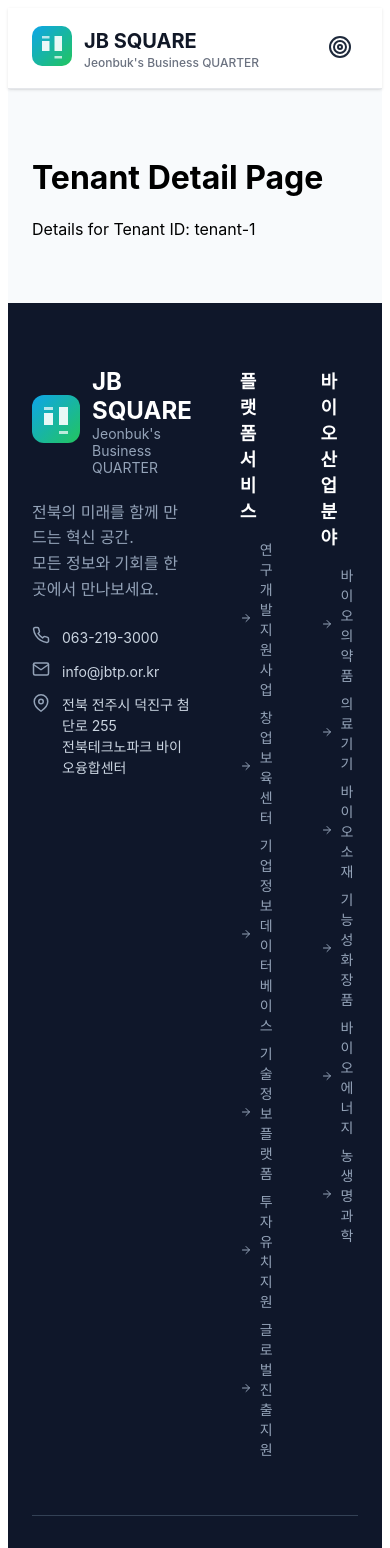
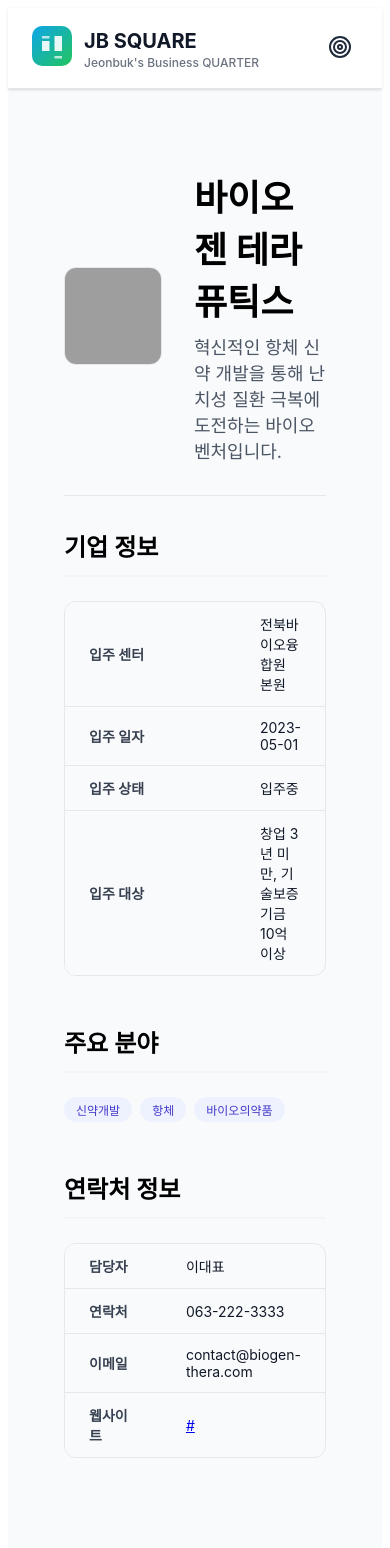
Before and after one commit to viakisun/jbio-hub-sample, a React (Create React App) app: page /incubation/tenants/tenant-1 in a window 390 px wide. Shown: the top 1548 px of the page. Built offline with nearby package versions, Linux system fonts and the light colour scheme; grey boxes are pictures that could not be loaded.

Commit message:
feat: Implement 'Tenants' tab for Incubation feature
This completes Phase 3 of the 'Incubation Center' implementation.

- Builds out the `TenantsView` to display a responsive list of tenant cards.
- Builds out the `TenantDetailPage` to display detailed information for a single tenant.

```diff
--- a/src/components/organisms/IncubationTabs/TenantsView.tsx
+++ b/src/components/organisms/IncubationTabs/TenantsView.tsx
@@ -1,10 +1,47 @@
 import React from 'react';
+import styled from 'styled-components';
+import Grid from '../../atoms/Grid';
+import SearchBar from '../../molecules/SearchBar';
+import FilterBar from '../../molecules/FilterBar';
+import Pagination from '../../molecules/Pagination';
+import TenantCard, { TenantCardData } from '../../molecules/TenantCard';
+
+// --- MOCK DATA ---
+const mockTenants: TenantCardData[] = [
+  { id: 'tenant-1', name: '바이오젠 테라퓨틱스', logoUrl: 'https://picsum.photos/seed/logo1/48', centerName: '전북바이오융합원 본원', fieldTags: ['신약개발', '항체'] },
+  { id: 'tenant-2', name: '메디퓨처', logoUrl: 'https://picsum.photos/seed/logo2/48', centerName: '전북바이오융합원 본원', fieldTags: ['의료기기', '진단'] },
+  { id: 'tenant-3', name: '그린사이언스', logoUrl: 'https://picsum.photos/seed/logo3/48', centerName: '익산 BI 센터', fieldTags: ['건강기능식품', '천연물'] },
+  { id: 'tenant-4', name: '뉴로링크 AI', logoUrl: 'https://picsum.photos/seed/logo4/48', centerName: '정읍 BI 센터', fieldTags: ['AI', '뇌과학'] },
+  { id: 'tenant-5', name: '셀큐어', logoUrl: 'https://picsum.photos/seed/logo5/48', centerName: '전북바이오융합원 본원', fieldTags: ['세포치료제'] },
+  { id: 'tenant-6', name: '팜캐드', logoUrl: 'https://picsum.photos/seed/logo6/48', centerName: '익산 BI 센터', fieldTags: ['AI', '신약개발'] },
+];
+
+// --- STYLED COMPONENTS ---
+
+const ControlsWrapper = styled.div`
+  display: flex;
+  justify-content: space-between;
+  align-items: center;
+  margin-bottom: 2rem;
+  flex-wrap: wrap;
+  gap: 1rem;
+`;
+
+// --- COMPONENT ---
 
 const TenantsView = () => {
   return (
     <div>
-      <h2>Tenants View</h2>
-      <p>Placeholder for the Tenants list content.</p>
+      <ControlsWrapper>
+        <FilterBar />
+        <SearchBar />
+      </ControlsWrapper>
+      <Grid cols={3} tabletCols={2} mobileCols={1} gap="1.5rem">
+        {mockTenants.map(tenant => (
+          <TenantCard key={tenant.id} tenant={tenant} />
+        ))}
+      </Grid>
+      <Pagination currentPage={1} totalPages={3} />
     </div>
   );
 };
--- a/src/components/pages/TenantDetailPage/index.tsx
+++ b/src/components/pages/TenantDetailPage/index.tsx
@@ -1,13 +1,142 @@
 import React from 'react';
+import styled from 'styled-components';
+import { useParams, Link } from 'react-router-dom';
 import MainLayout from '../../templates/MainLayout';
-import { useParams } from 'react-router-dom';
+import InfoTable from '../../molecules/InfoTable';
+import Icon from '../../atoms/Icon';
+
+// --- MOCK DATA ---
+const mockTenantDetail = {
+  id: 'tenant-1',
+  name: '바이오젠 테라퓨틱스',
+  logoUrl: 'https://picsum.photos/seed/logo1/96',
+  websiteUrl: '#',
+  summary: '혁신적인 항체 신약 개발을 통해 난치성 질환 극복에 도전하는 바이오 벤처입니다.',
+  region: '전주',
+  centerName: '전북바이오융합원 본원',
+  fieldTags: ['신약개발', '항체', '바이오의약품'],
+  targetCriteria: '창업 3년 미만, 기술보증기금 10억 이상',
+  moveInDate: '2023-05-01',
+  status: '입주중',
+  contactName: '이대표',
+  contactPhone: '063-222-3333',
+  contactEmail: 'contact@biogen-thera.com',
+  supportPrograms: ['R&D 지원', '사업화 컨설팅', '투자 연계'],
+};
+
+// --- STYLED COMPONENTS ---
+
+const PageWrapper = styled.div`
+  max-width: 1024px;
+  margin: 0 auto;
+  padding: 2rem;
+`;
+
+const Header = styled.header`
+  display: flex;
+  align-items: center;
+  gap: 2rem;
+  padding-bottom: 2rem;
+  margin-bottom: 2rem;
+  border-bottom: 1px solid #e5e7eb;
+`;
+
+const Logo = styled.img`
+  width: 96px;
+  height: 96px;
+  border-radius: 12px;
+  border: 1px solid #e5e7eb;
+`;
+
+const HeaderContent = styled.div``;
+
+const Title = styled.h1`
+  font-size: 2.25rem;
+  font-weight: 700;
+  margin: 0 0 0.5rem 0;
+`;
+
+const Summary = styled.p`
+  font-size: 1.125rem;
+  color: #4b5563;
+  margin: 0;
+`;
+
+const Section = styled.section`
+  margin-bottom: 3rem;
+`;
+
+const SectionTitle = styled.h2`
+  font-size: 1.5rem;
+  font-weight: 600;
+  margin-bottom: 1.5rem;
+  padding-bottom: 0.75rem;
+  border-bottom: 2px solid #f3f4f6;
+`;
+
+const TagContainer = styled.div`
+  display: flex;
+  flex-wrap: wrap;
+  gap: 0.5rem;
+`;
+
+const Tag = styled.span`
+  background-color: #eef2ff;
+  color: #4338ca;
+  padding: 0.25rem 0.75rem;
+  border-radius: 9999px;
+  font-size: 0.75rem;
+  font-weight: 500;
+`;
+
+// --- COMPONENT ---
 
 const TenantDetailPage = () => {
   const { orgId } = useParams();
+
+  const tenantInfo = {
+    '입주 센터': mockTenantDetail.centerName,
+    '입주 일자': mockTenantDetail.moveInDate,
+    '입주 상태': mockTenantDetail.status,
+    '입주 대상': mockTenantDetail.targetCriteria,
+  };
+
+  const contactInfo = {
+    '담당자': mockTenantDetail.contactName,
+    '연락처': mockTenantDetail.contactPhone,
+    '이메일': mockTenantDetail.contactEmail,
+    '웹사이트': <a href={mockTenantDetail.websiteUrl} target="_blank" rel="noopener noreferrer">{mockTenantDetail.websiteUrl}</a>,
+  };
+
   return (
     <MainLayout>
-      <h1>Tenant Detail Page</h1>
-      <p>Details for Tenant ID: {orgId}</p>
+      <PageWrapper>
+        <Header>
+          <Logo src={mockTenantDetail.logoUrl} alt={`${mockTenantDetail.name} Logo`} />
+          <HeaderContent>
+            <Title>{mockTenantDetail.name}</Title>
+            <Summary>{mockTenantDetail.summary}</Summary>
+          </HeaderContent>
+        </Header>
+
+        <Section>
+          <SectionTitle>기업 정보</SectionTitle>
+          <InfoTable title="" data={tenantInfo} />
+        </Section>
+
+        <Section>
+          <SectionTitle>주요 분야</SectionTitle>
+          <TagContainer>
+            {mockTenantDetail.fieldTags.map(tag => <Tag key={tag}>{tag}</Tag>)}
+          </TagContainer>
+        </Section>
+
+        <Section>
+          <SectionTitle>연락처 정보</SectionTitle>
+          <InfoTable title="" data={contactInfo} />
+        </Section>
+
+      </PageWrapper>
     </MainLayout>
   );
 };
```
